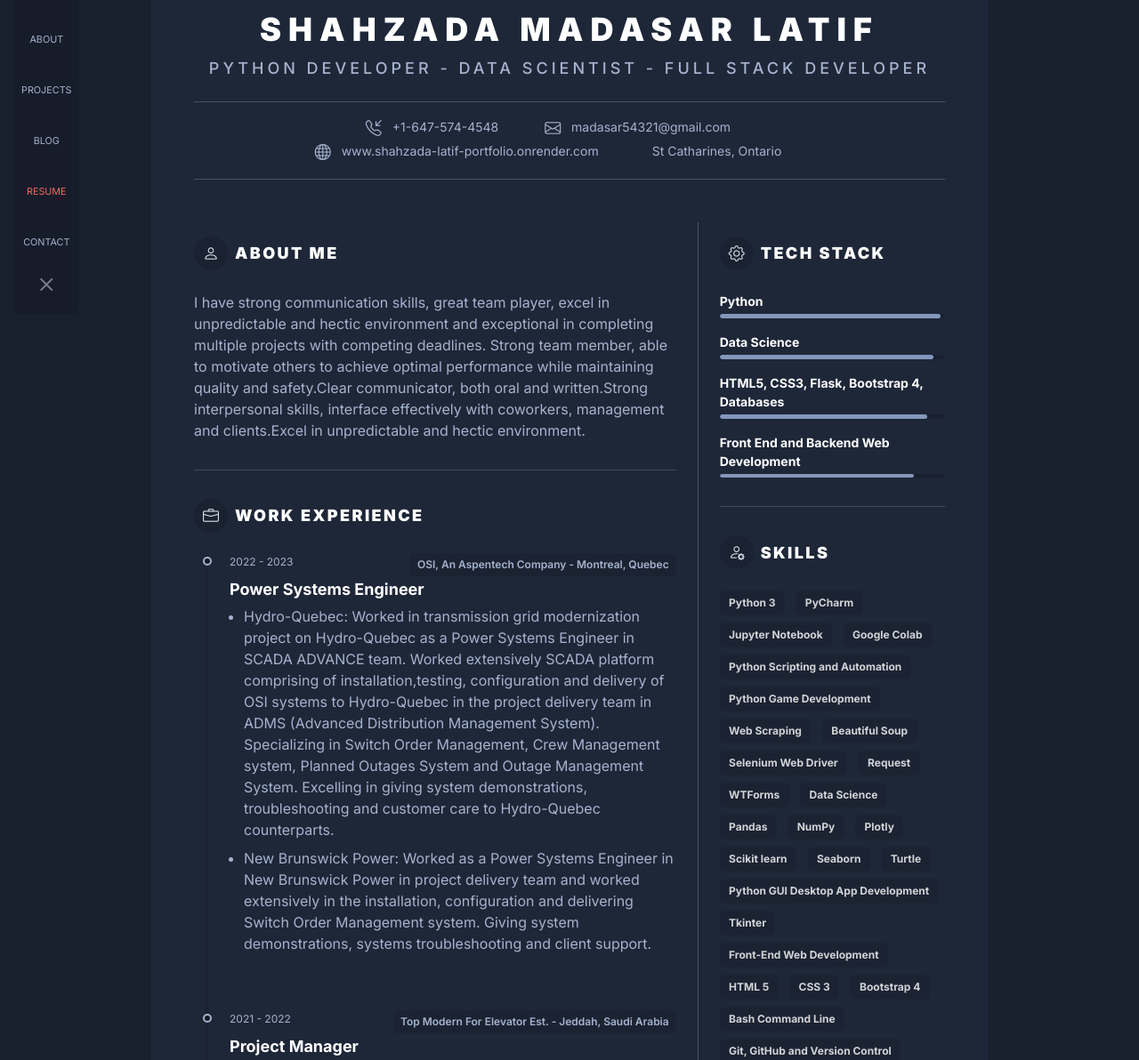
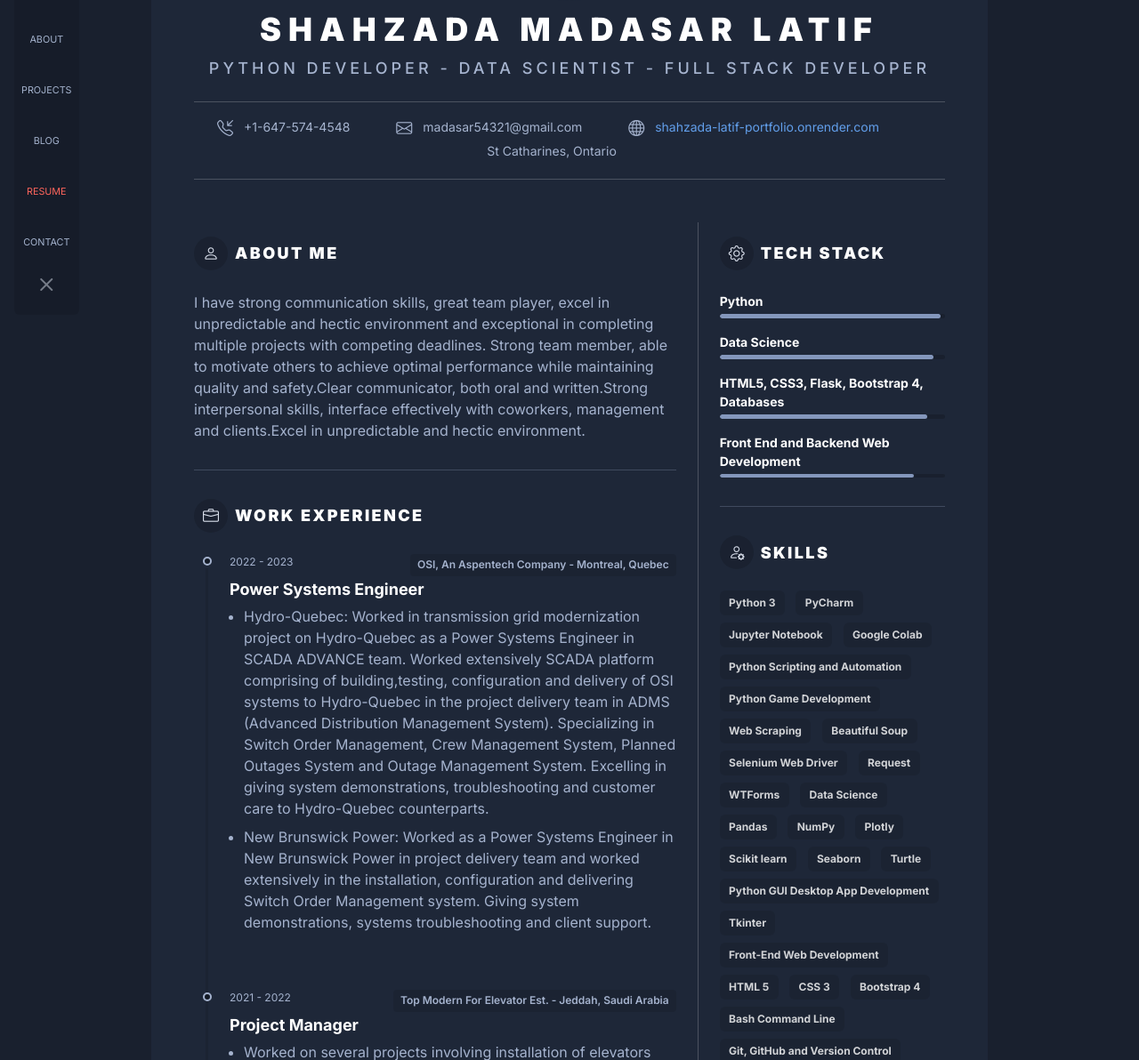
Before and after one commit to Madasar52/Shahzada-Latif-Portfolio, a Flask app: template templates/resume.html in a window 1280 px wide. Shown: the part 229-1421 px from the top of the page at 89% size. Run offline with Flask 3, Linux system fonts and the light colour scheme; the template is opened without the code that fills it, so the values that code supplies are empty; some libraries are stand-ins or nearby versions.

Commit message:
Commit 15

```diff
--- a/templates/projects.html
+++ b/templates/projects.html
@@ -266,7 +266,7 @@
 								    </div>
 								    <div class="col-12 col-lg-7 col-xl-8">
 									    <h3 class="title"><a href="https://github.com/Madasar52/Data-Entry-Capstone-Project">Data entry Job Automation Project</a></h3>
-								        <div class="intro mb-3">This project automates the Data Entry Job. To build this specific project I used copiling rent prices as an example. I used Beautiful Soup to do web scraping and find all the rental properties in San Francisco below 3000$ and then used Selenium to autofill the data(i.e; address, price per month and property link) in a Google Form and once it is complete, create a spreadsheet.</div>
+								        <div class="intro mb-3">This project automates the Data Entry Job. To build this specific project I used compiling rent prices as an example. I used Beautiful Soup to do web scraping and find all the rental properties in San Francisco below 3000$ and then used Selenium to autofill the data(i.e; address, price per month and property link) in a Google Form and once it is complete, create a spreadsheet.</div>
 
 								        <h4 class="subtitle">Tech Stack:</h4>
 								        <ul class="tech-stack list-inline">
--- a/templates/resume.html
+++ b/templates/resume.html
@@ -117,7 +117,7 @@
 									<ul class="resume-contact-list list-unstyled list-inline mb-0 justify-content-between">
 										<li class="list-inline-item me-md-3 me-lg-5"><i class="resume-contact-icon bi bi-telephone-inbound me-2"></i> +1-647-574-4548</li>
 										<li class="list-inline-item me-md-3 me-lg-5"><i class="resume-contact-icon bi bi-envelope me-2"></i> madasar54321@gmail.com</li>
-										<li class="list-inline-item me-lg-5"><i class="resume-contact-icon bi bi-globe me-2"></i> www.shahzada-latif-portfolio.onrender.com</li>
+										<li class="list-inline-item me-lg-5"><i class="resume-contact-icon bi bi-globe me-2"></i><a href="https://shahzada-latif-portfolio.onrender.com"> shahzada-latif-portfolio.onrender.com</a></li>
 										<li class="list-inline-item me-lg-5"><i class="resume-contact-icon bi me-2" ></i> St Catharines, Ontario</li>
 
 									</ul>
@@ -156,8 +156,8 @@
 
 												    <ul class="resume-timeline-list">
 													    <li>Hydro-Quebec: Worked in transmission grid modernization project on Hydro-Quebec as a Power Systems Engineer in SCADA
-															ADVANCE team. Worked extensively SCADA platform comprising of installation,testing, configuration and delivery of OSI
-															systems to Hydro-Quebec in the project delivery team in ADMS (Advanced Distribution Management System). Specializing in Switch Order Management, Crew Management system, Planned Outages System and Outage
+															ADVANCE team. Worked extensively SCADA platform comprising of building,testing, configuration and delivery of OSI
+															systems to Hydro-Quebec in the project delivery team in ADMS (Advanced Distribution Management System). Specializing in Switch Order Management, Crew Management System, Planned Outages System and Outage
 															Management System. Excelling in giving system demonstrations, troubleshooting and customer care to Hydro-Quebec counterparts. </li>
 													    <li>New Brunswick Power: Worked as a Power Systems Engineer in New Brunswick Power in project delivery team and worked extensively in the installation, configuration and delivering Switch Order Management system. Giving system demonstrations, systems troubleshooting and client support.</li>
 												    </ul>
@@ -253,7 +253,7 @@
 												    <ul class="resume-timeline-list">
 
 													    <li>Worked installation and maintenance of street lights along with all the equipments used within which included but are not limited to installation of electrical panels, installation of electric supply cables and installation of street lights with supervision of electricians and installation workers on site.</li>
-													    <li>Design power electronic circuits with solar integration (DC / DC, DC / AC, designing transoformers, HV LV cables, electrical panels, switching circuit, programming and integration of microprocessors for automation)</li>
+													    <li>Design power electronic circuits with solar integration (DC / DC, DC / AC, designing transformers, HV LV cables, electrical panels, switching circuit, programming and integration of microprocessors for automation)</li>
 													    <li>Successfully got approved 4 months of pending maintenance work from Mouchel employees and understood all the process from technical report to job order and after approved inspection the job order completion to complete invoice.</li>
 
 												    </ul>
```
